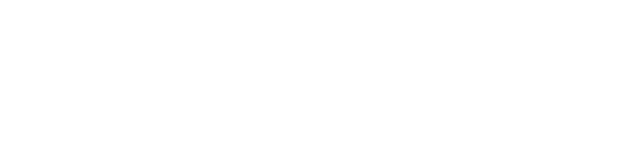
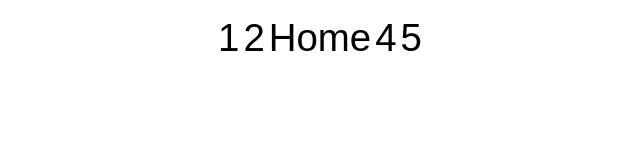
Before and after one commit to An0n1m0us-s/SchoolProject, a plain HTML site: page Index.html in a window 1280 px wide. Shown: the whole page, without its empty margins (340-980 px from the left). Drawn offline with Linux system fonts and the light colour scheme.

Commit message:
Modifica e crazione di file html & css

```diff
--- /dev/null
+++ b/CSS/stylesheet.css
@@ -0,0 +1,12 @@
+li{
+    list-style: none;
+    font-family: Arial;
+    display: inline;
+    font-size: 160%;
+}
+
+a{
+    text-decoration: none;
+    color: black;
+    font-size: x-large;
+}
--- a/Index.html
+++ b/Index.html
@@ -1,11 +1,19 @@
-<html>
-    <head>
-
-    </head>
-    <header>
-
-    </header>
-    <body>
-
-    </body>
+<!DOCTYPE html>
+<html lang="en">
+<head>
+    <link rel="stylesheet" href="CSS/stylesheet.css">
+    <link href="https://cdn.jsdelivr.net/npm/bootstrap@5.3.3/dist/css/bootstrap.min.css" rel="style" integrity="sha384-QWTKZyjpPEjISv5WaRU9OFeRpok6YctnYmDr5pNlyT2bRjXh0JMhjY6hW+ALEwIH" crossorigin="anonymous">
+    <meta charset="UTF-8">
+    <meta name="viewport" content="width=device-width, initial-scale=1.0">
+    <title>SchoolProject</title>
+</head>
+<body>
+    <ul align="center">
+        <a href=""><li>1</li></a>
+        <a href=""><li>2</li></a>
+        <a href="Home.html"><li>Home</li></a>
+        <a href=""><li>4</li></a>
+        <a href=""><li>5</li></a>
+    </ul>
+</body>
 </html>
```
Also changed, not shown: Home.html (added).
